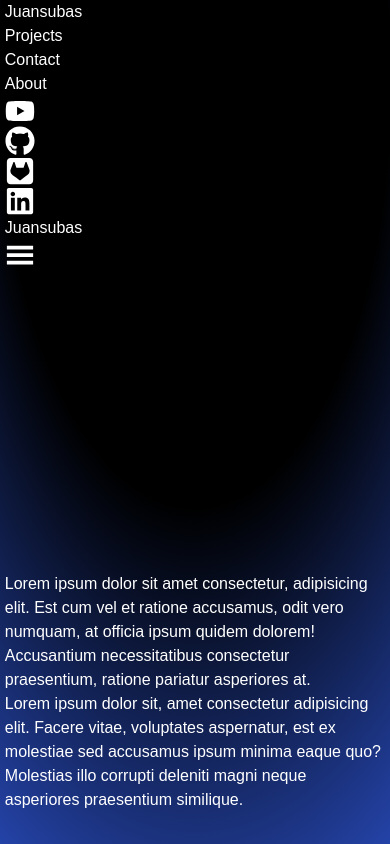
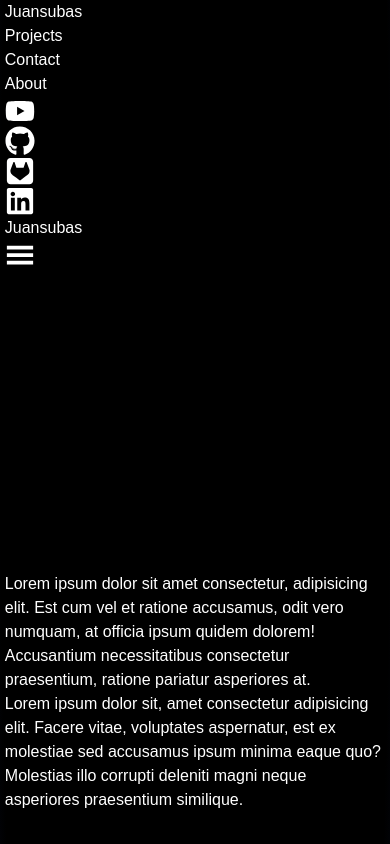
Before and after one commit to Juansubas/Portfolio, a React (Vite) app in the folder react-version/: page / in a window 390 px wide. Shown: the top 844 px of the page. Built offline with nearby package versions, Linux system fonts and the light colour scheme.

Commit message:
Update web

```diff
--- a/react-version/src/index.css
+++ b/react-version/src/index.css
@@ -38,5 +38,12 @@ body {
   background-size: cover; /* Asegura que el fondo cubra toda la pantalla */
   background-position: center center; /* Centra el fondo */
   min-height: 100vh;
+  height: 100%; /* Para cubrir toda la altura */
   color: var(--primary-color); /* Usar la variable para el color del texto */
 }
+
+@media (max-width: 768px) {
+  body {
+    background-attachment: local;/* Aplica 'local' solo en pantallas pequeñas */
+  }
+}
```
